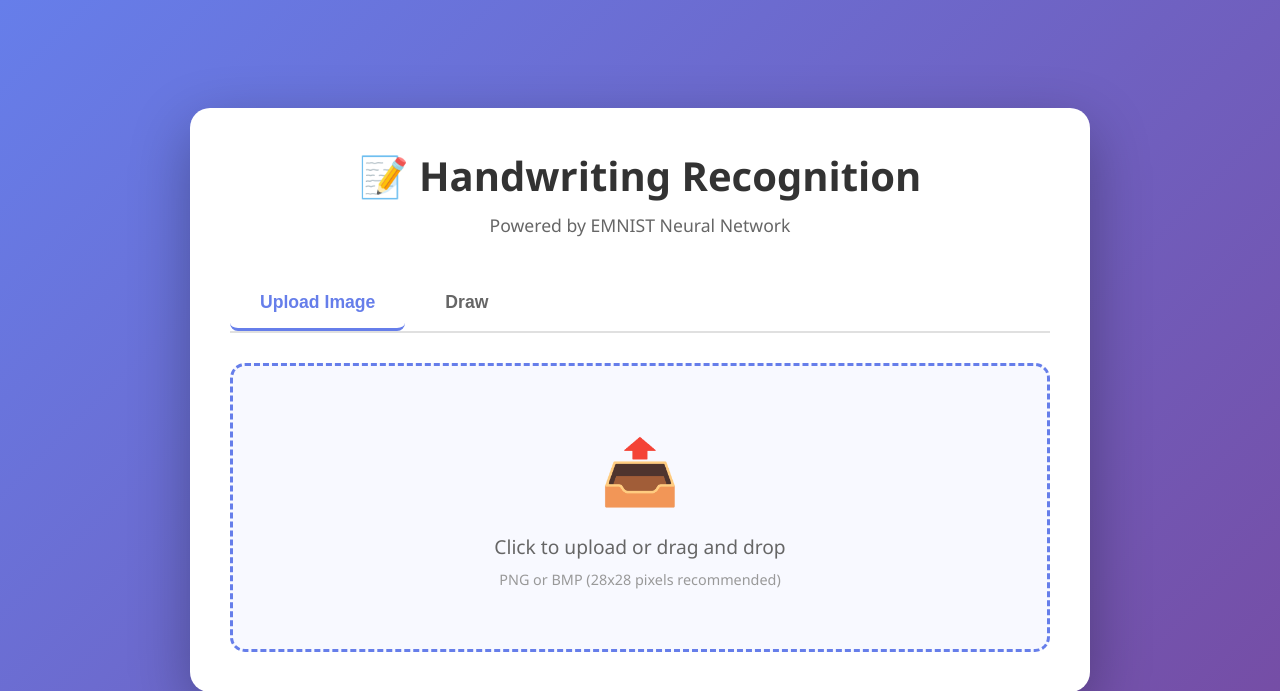
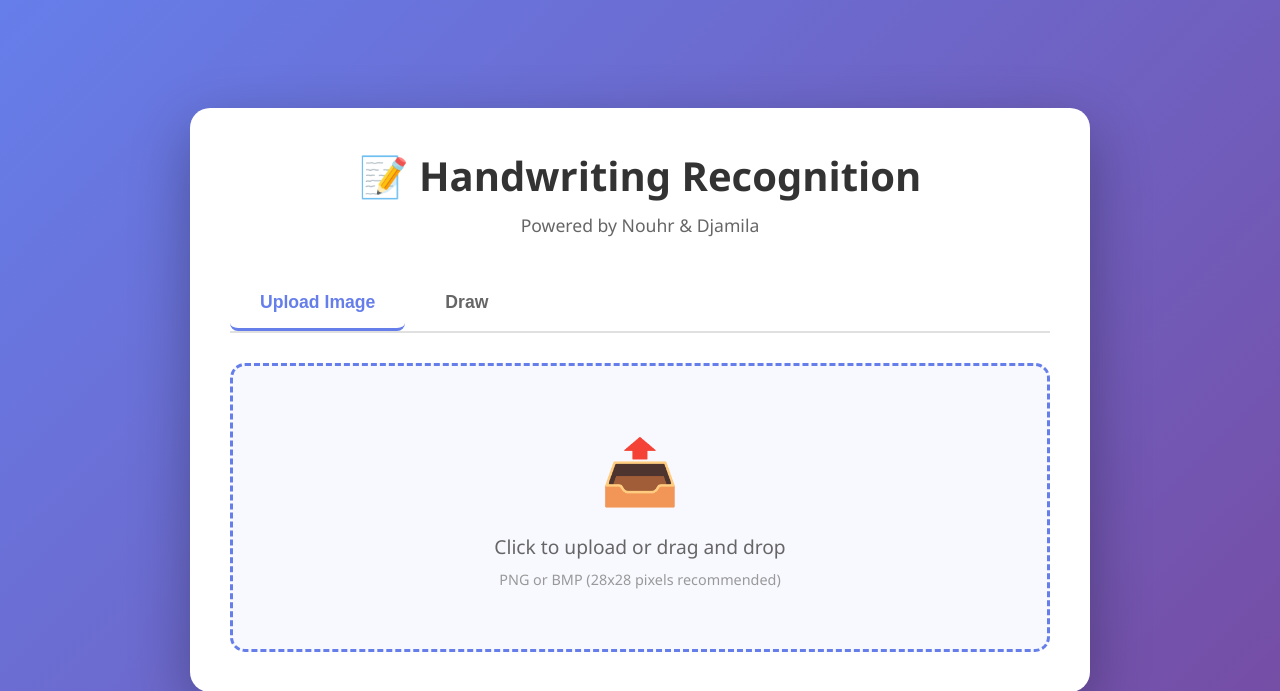
Before and after one commit to Docsho/Handwritten-Recognition, a Flask app: page / in a window 1280 px wide. Shown: the top 691 px of the page. Run offline with Flask 2, Linux system fonts and the light colour scheme.

Commit message:
Add files via upload

```diff
--- a/templates/index.html
+++ b/templates/index.html
@@ -294,7 +294,7 @@
 <body>
     <div class="container">
         <h1>📝 Handwriting Recognition</h1>
-        <p class="subtitle">Powered by EMNIST Neural Network</p>
+        <p class="subtitle">Powered by Nouhr & Djamila</p>
 
         <div class="tabs">
             <button class="tab active" onclick="switchTab('upload')">Upload Image</button>
```
